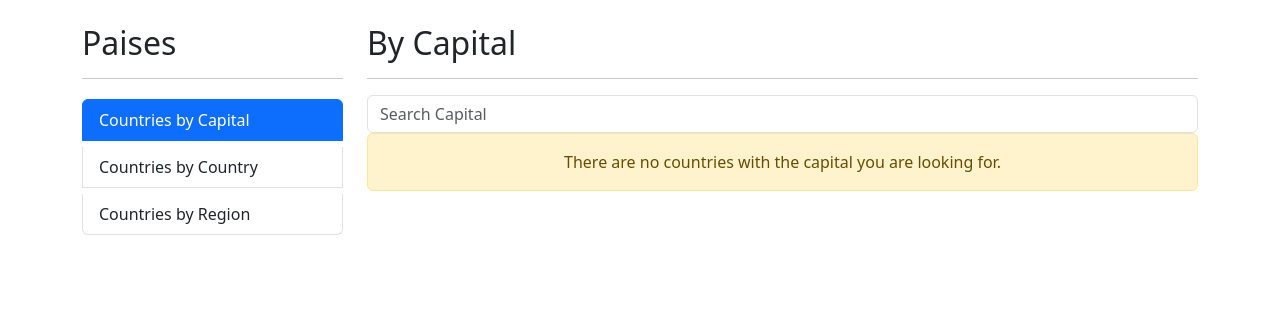
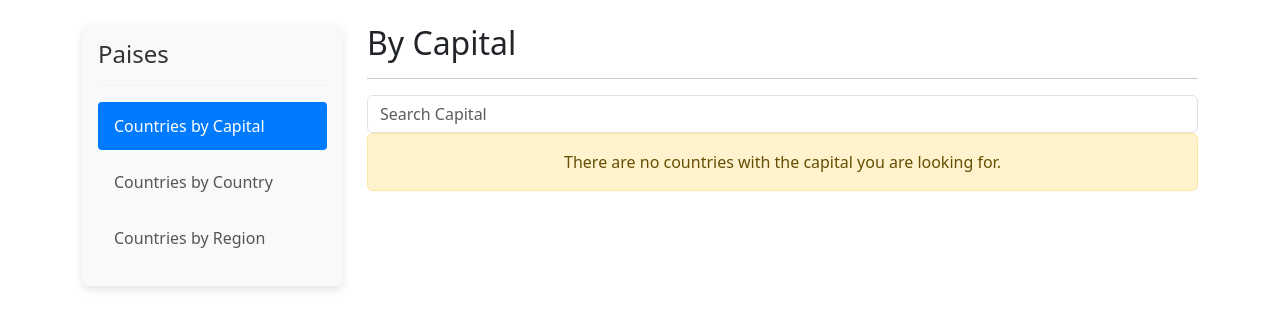
Before and after one commit to S4vi0r17/Angular, an Angular app in the folder 03-country-app/: page /countries/by-capital in a window 1280 px wide. Shown: the top 328 px of the page. Built offline with nearby package versions, Linux system fonts and the light colour scheme.

Commit message:
Refactor aside component to improve styling and add cursor pointer to menu items

```diff
--- /dev/null
+++ b/03-country-app/src/app/shared/components/aside/aside.component.css
@@ -0,0 +1,44 @@
+aside {
+  background-color: #f8f9fa;
+  padding: 1rem;
+  border-radius: 8px;
+  box-shadow: 0 4px 8px rgba(0, 0, 0, 0.1);
+}
+
+.title {
+  font-size: 1.5rem;
+  margin-bottom: 1rem;
+  color: #333;
+}
+
+.divider {
+  border: none;
+  border-top: 1px solid #ddd;
+  margin-bottom: 1rem;
+}
+
+.menu {
+  list-style: none;
+  padding: 0;
+  margin: 0;
+}
+
+.menu-item {
+  padding: 0.75rem 1rem;
+  margin-bottom: 0.5rem;
+  border-radius: 4px;
+  color: #555;
+  text-decoration: none;
+  cursor: pointer;
+  transition: background-color 0.3s ease, color 0.3s ease;
+}
+
+.menu-item:hover {
+  background-color: #e9ecef;
+  color: #000;
+}
+
+.menu-item.active {
+  background-color: #007bff;
+  color: #fff;
+}
--- a/03-country-app/src/app/shared/components/aside/aside.component.html
+++ b/03-country-app/src/app/shared/components/aside/aside.component.html
@@ -1,8 +1,8 @@
-<h2>Paises</h2>
+<aside>
+  <h2 class="title">Paises</h2>
+  <hr class="divider" />
 
-<hr />
-
-<ul class="list-group">
+  <ul class="menu">
     <!-- <li
     routerLink=""
     routerLinkActive="active"
@@ -28,22 +28,24 @@
     <li
       routerLink="countries/by-capital"
       routerLinkActive="active"
-    class="list-group-item cursor-pointer"
+      [routerLinkActiveOptions]="{ exact: true }"
+      class="menu-item"
     >
       Countries by Capital
     </li>
     <li
       routerLink="countries/by-country"
       routerLinkActive="active"
-    class="list-group-item cursor-pointer"
+      class="menu-item"
     >
       Countries by Country
     </li>
     <li
       routerLink="countries/by-region"
       routerLinkActive="active"
-    class="list-group-item cursor-pointer"
+      class="menu-item"
     >
       Countries by Region
     </li>
   </ul>
+</aside>
--- a/03-country-app/src/app/shared/components/aside/aside.component.ts
+++ b/03-country-app/src/app/shared/components/aside/aside.component.ts
@@ -3,14 +3,7 @@ import { Component } from '@angular/core';
 @Component({
   selector: 'shared-aside',
   templateUrl: './aside.component.html',
-  styles: [
-    `
-      .cursor-pointer {
-        cursor: pointer;
-        margin-block:.2rem;
-      }
-    `
-  ]
+  styleUrl: './aside.component.css'
 })
 export class AsideComponent {
 
```
Lines whose indentation alone changed are shown as unchanged.
